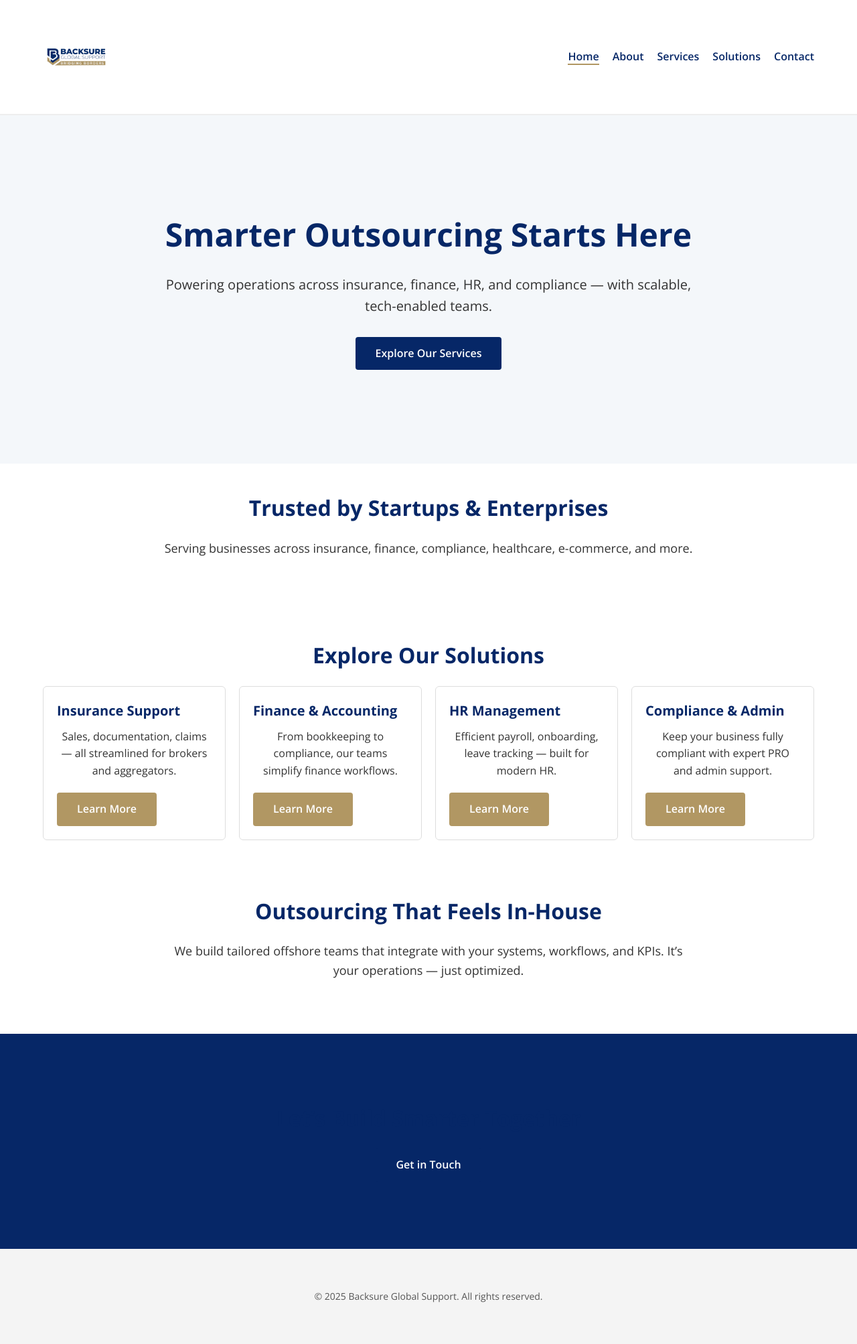
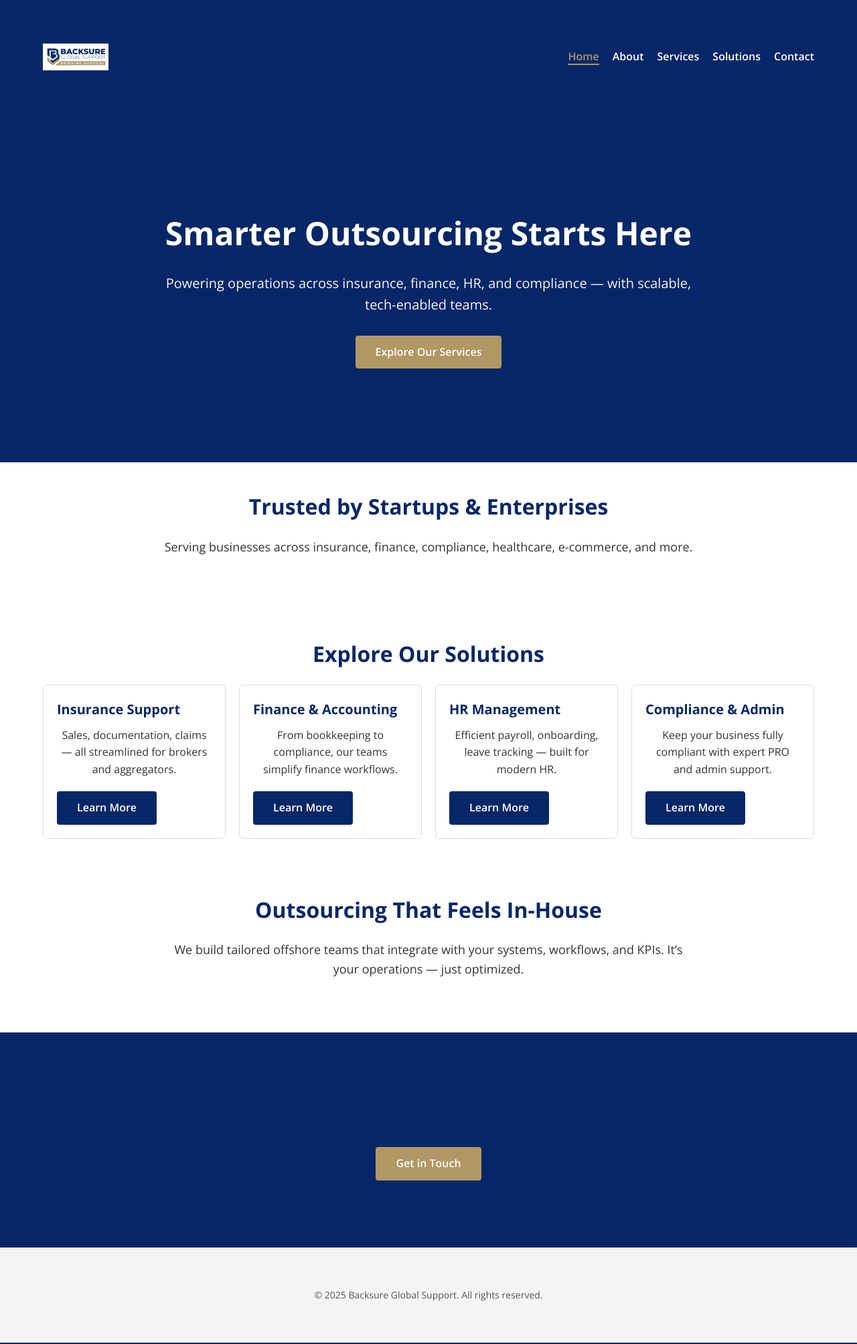
Before and after one commit to Shanis-Nheralat/Backsure-Global-Support, a PHP site: page / in a window 1280 px wide. Shown: the whole page at 67% size. Run offline with PHP 8.4, Linux system fonts and the light colour scheme.

Commit message:
Update style.css

```diff
--- a/style.css
+++ b/style.css
@@ -26,9 +26,8 @@ a {
 
 /* Navigation */
 header {
-  background-color: #ffffff;
+  background-color: #062767;
   padding: 20px 0;
-  border-bottom: 2px solid #eeeeee;
 }
 
 .nav-flex {
@@ -49,33 +48,35 @@ nav ul {
 }
 
 nav a {
-  color: #062767;
+  color: #ffffff;
   font-weight: 600;
   font-size: 16px;
+  transition: 0.3s;
 }
 
 nav a.active,
 nav a:hover {
+  color: #b19763;
   border-bottom: 2px solid #b19763;
 }
 
 /* Hero Section */
 .hero {
-  background-color: #f4f7fa;
+  background-color: #062767;
   text-align: center;
   padding: 100px 20px;
+  color: white;
 }
 
 .hero h1 {
   font-size: 48px;
-  color: #062767;
   margin-bottom: 20px;
 }
 
 .hero p {
   font-size: 20px;
   margin-bottom: 30px;
-  color: #333333;
+  color: #f5f5f5;
 }
 
 /* Buttons */
@@ -90,21 +91,21 @@ nav a:hover {
 }
 
 .btn-primary {
+  background-color: #b19763;
+  color: #ffffff;
+}
+
+.btn-primary:hover {
+  background-color: #a2864f;
+}
+
+.btn-secondary {
   background-color: #062767;
   color: #ffffff;
 }
 
-.btn-primary:hover {
+.btn-secondary:hover {
   background-color: #0a3a90;
-}
-
-.btn-secondary {
-  background-color: #b19763;
-  color: #ffffff;
-}
-
-.btn-secondary:hover {
-  background-color: #a28554;
 }
 
 /* Sections */
```
